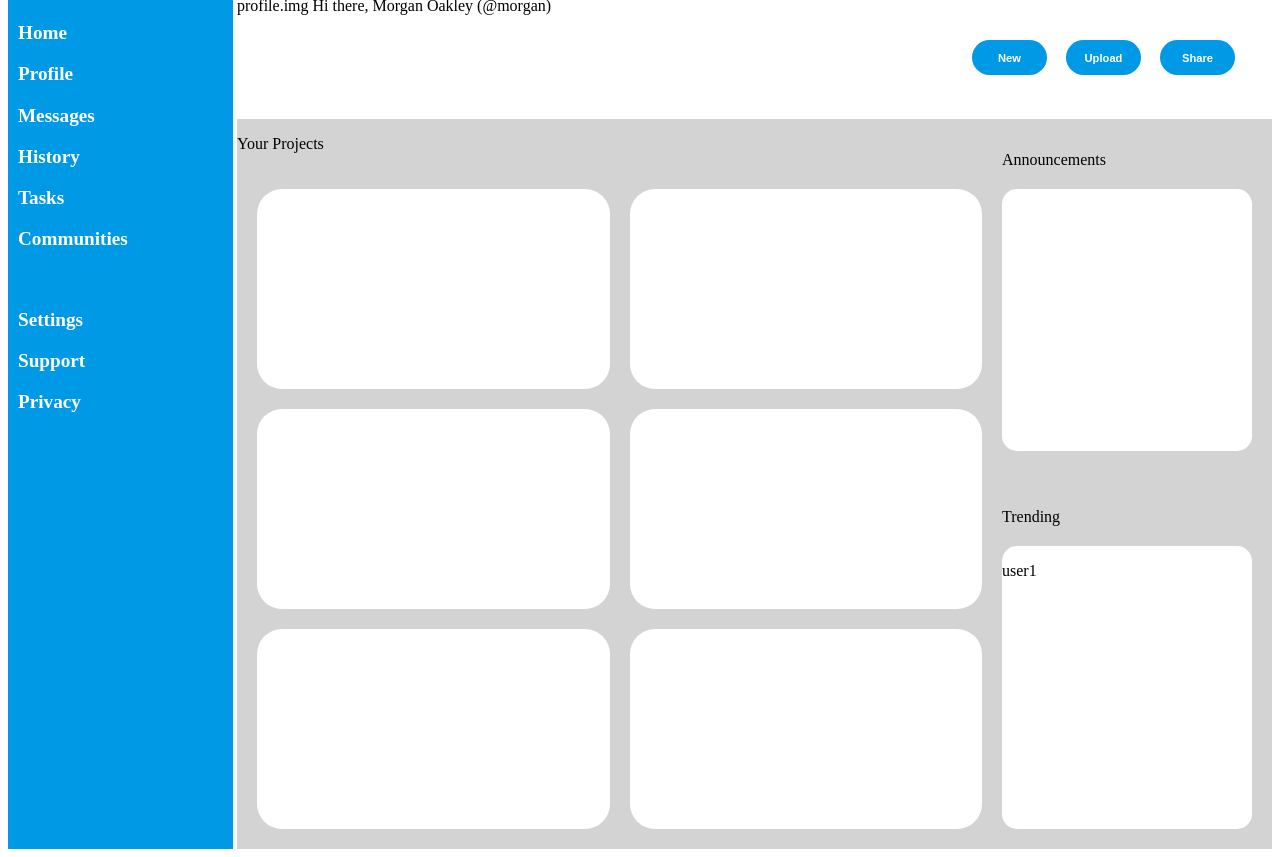
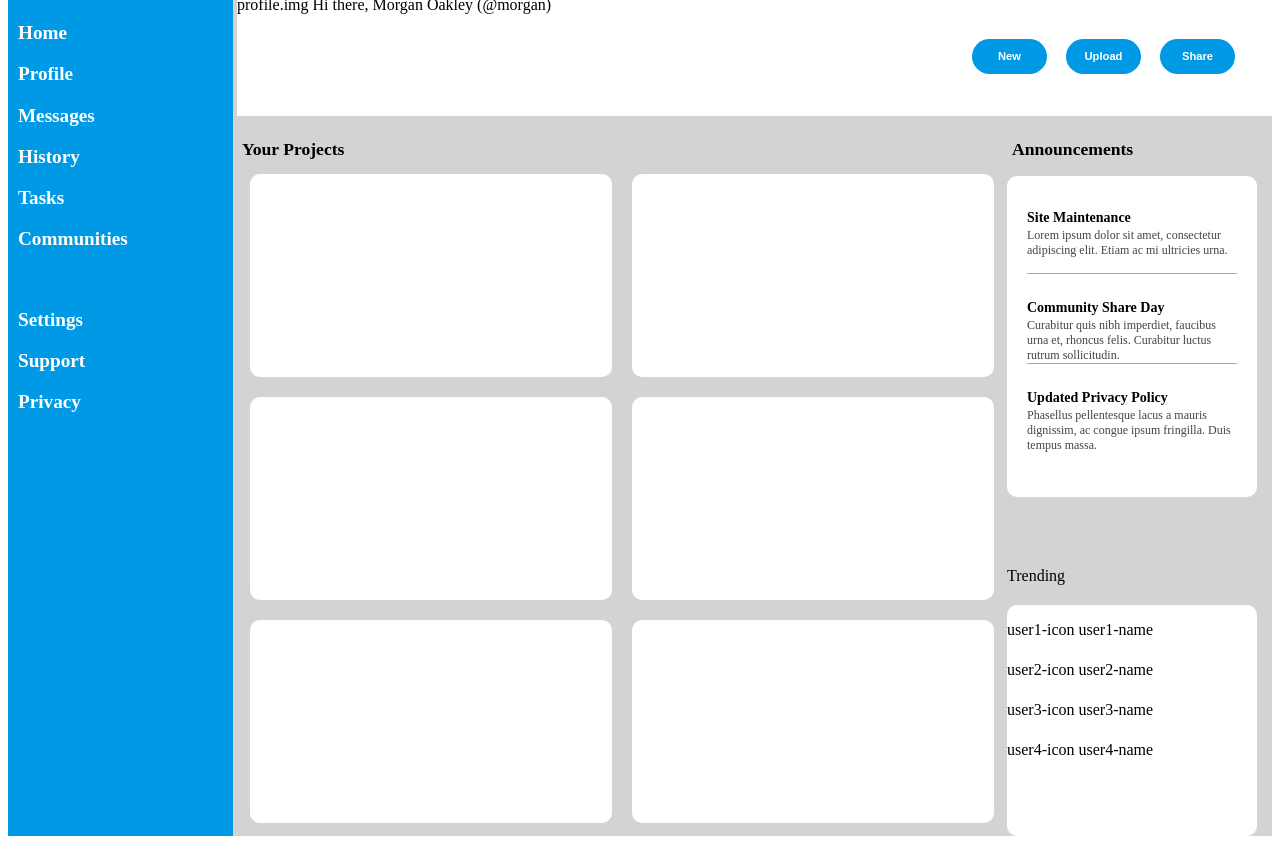
Before and after one commit to HereticJ/top-project-admin-dashboard, a plain HTML site: page index.html in a window 1280 px wide. Shown: the part 72-929 px from the top of the page. Drawn offline with Linux system fonts and the light colour scheme.

Commit message:
Fill/organizing child elements

```diff
--- a/index.html
+++ b/index.html
@@ -82,12 +82,23 @@
 
                 <div class="side-content">
                     <div class="announcements">
-                        <p class="content"></p>
+                        <p class="content-title">Site Maintenance</p>
+                        <p class="content">Lorem ipsum dolor sit amet,
+                            consectetur adipiscing elit. Etiam ac mi ultricies urna.</p>
+                        <p class="content-title">Community Share Day</p>
+                        <p class="content">Curabitur quis nibh imperdiet, faucibus urna et,
+                            rhoncus felis. Curabitur luctus rutrum sollicitudin. </p>
+                        <p class="content-title">Updated Privacy Policy</p>
+                        <p class="content1">Phasellus pellentesque lacus a mauris dignissim,
+                            ac congue ipsum fringilla. Duis tempus massa.</p>
                     </div>
 
                     <p class=trending-title>Trending</p>
                     <div class="trending">
-                        <p class="content">user1</p>
+                        <p class="trending-content">user1-icon user1-name</p>
+                        <p class="trending-content">user2-icon user2-name</p>
+                        <p class="trending-content">user3-icon user3-name</p>
+                        <p class="trending-content">user4-icon user4-name</p>
                     </div>
                 </div>
 
--- a/style.css
+++ b/style.css
@@ -1,6 +1,8 @@
 .container {
     display: grid;
     grid-template-columns: minmax(100px, 225px) minmax(400px, 4fr);
+    background-color: lightgray;
+    z-index: 0;
     gap: 4px;
 }
 
@@ -66,6 +68,7 @@
     display: grid;
     grid-column: 1 / 3;
     grid-row: 1 / 2;
+    background-color: white;
     grid-template-columns: 4fr 100px 200px;
     grid-template-rows: minmax(60px, 1fr) minmax(85px, 2fr);
 }
@@ -74,9 +77,8 @@
     display: grid;
     grid-column: 1 / 3;
     grid-row: 2 / 3;
-    background-color: lightgray;
     grid-template-columns: 3fr 1fr;
-    grid-template-rows: 20px auto-fit;
+    grid-template-rows: 45px;
 }
 
 .projects {
@@ -84,7 +86,7 @@
     grid-column: 1 / 2;
     grid-row: 2 / 3;
     gap: 20px 20px;
-    padding: 20px;
+    padding: 13px;
     grid-template-columns: repeat(2, minmax(150px, 1fr));
     grid-template-rows: repeat(3, minmax(200px, 1fr));
 }
@@ -94,37 +96,65 @@
     grid-column: 2 / 3;
     grid-row: 2 / 3;
     gap: 20px 20px;
-    padding-top: 20px;
-    padding-right: 20px;
-    padding-bottom: 20px;
+    padding-top: 15px;
+    padding-right: 15px;
     grid-template-columns: 250px;
-    grid-template-rows: minmax(200px 250px) auto-fit minmax(200px 250px);
+    grid-template-rows: minmax(200px 250px) 20px minmax(200px 250px);
 }
 
 .announcements {
     background-color: white;
     display: grid;
     grid-row: 1 / 2;
-    border-radius: 15px;
-    grid-template-rows: 225px;
+    border-radius: 10px;
+    grid-template-rows: 20px 70px 20px 70px 20px 50px;
+    padding-top: 20px;
+    padding-left: 20px;
+    padding-right: 20px;
+}
+
+.announcements-title {
+    font-size: 1.1rem;
+    font-weight: 700;
+    grid-column: 2 / 3;
+    grid-row: 1 / 2;
+    padding-left: 5px;
+    padding-top: 5px;
+    padding-bottom: 5px;
+    justify-self: start;
+    align-self: row2-start;
+}
+
+.announcements > .content-title {
+    font-size: 14px;
+    font-weight: 700;
+}
+
+.announcements > .content {
+    font-size: 12px;
+    color: rgb(68, 68, 68);
+    border-bottom: 1px solid darkgrey;
+}
+
+.announcements > .content1 {
+    color: rgb(68, 68, 68);
+    font-size: 12px;
 }
 
 .projects-title {
+    font-size: 1.1rem;
+    font-weight: 700;
     grid-column: 1 / 2;
     grid-row: 1 / 2;
-}
-
-.announcements-title {
-    grid-row: 1 / 2;
-    margin: 0;
-    justify-self: start;
-    align-self: end;
+    padding-left: 5px;
+    padding-top: 5px;
+    align-self: row2-start;
 }
 
 .trending-title {
-    grid-row: 2 / 3;
+    grid-row-start: row2-start;
+    grid-row-end: row2-end;
     margin: 0px;
-    justify-self: start;
     align-self: end;
 }
 
@@ -132,15 +162,14 @@
     background-color: white;
     display: grid;
     grid-row: 3 / 4;
-    border-radius: 15px;
+    border-radius: 10px;
+    grid-template-rows: 40px 40px 40px 40px;
     padding-bottom: 20px;
-    padding-right: 20px;
-    grid-template-rows: 225px;
 }
 
 .card {
     background-color: white;
-    border-radius: 25px;
+    border-radius: 10px;
 }
 
 .searchbar {
```
